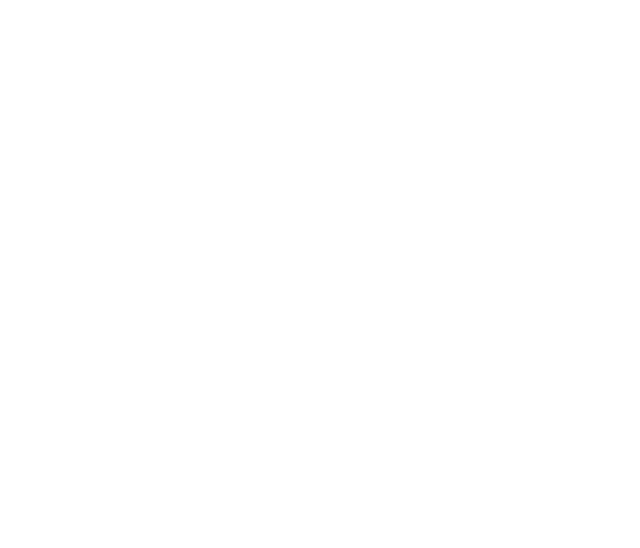
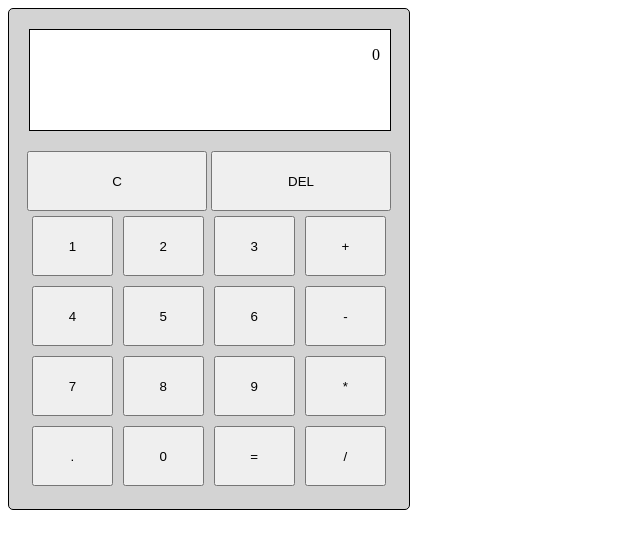
Before and after one commit to icolladm/CalculatorJS, a plain HTML site: page index.html in a window 1280 px wide. Shown: the whole page, without its empty margins (0-640 px from the left). Drawn offline with Linux system fonts and the light colour scheme.

Commit message:
Create struct of the html with the calc and the first functions with the operations

```diff
--- a/Scripts/CalculatorJS.js
+++ b/Scripts/CalculatorJS.js
@@ -0,0 +1,45 @@
+let operatorSelected = ''
+let lastOperation = 0
+let currentOperation = ''
+const addButton = document.getElementById('operatorAdd')
+const numberButton = document.querySelectorAll('.numberButton')
+const operation = document.getElementsByClassName('operation')
+const operatorButton = document.querySelectorAll('.operatorButton')
+
+const addFunction = (num1, num2 ) => {
+    return num1 + num2
+}
+
+const subtractFunction = (num1, num2) => {
+    return num1 - num2
+}
+
+const multiplyFunction = (num1, num2) => {
+    return num1 * num2
+}
+
+const divideFunction = (num1, num2) => {
+    return num1 / num2
+}
+
+numberButton.forEach((button) => {
+    button.addEventListener('click', () => {
+        if ((operation[0].innerHTML != '0') || (operation[0].innerHTML == '0' &&  button.innerHTML == '.') ){
+            currentOperation += button.innerHTML
+            operation[0].innerHTML += button.innerHTML
+        }
+        else{
+            currentOperation = button.innerHTML
+            operation[0].innerHTML = button.innerHTML
+        }
+    })
+})
+
+operatorButton.forEach((button) =>{
+    button.addEventListener('click', () => {
+        if (operatorSelected === ''){
+            operatorSelected = button.innerHTML
+            operation[0].innerHTML += operatorSelected
+        }
+    })
+})
--- a/Styles/index.css
+++ b/Styles/index.css
@@ -0,0 +1,138 @@
+.calculator{
+    border: 1px solid black;
+    background-color: lightgrey;
+    border-radius: 5px;
+    width: 400px;
+    height: 500px;
+    display: flex;
+    flex-direction: column;
+}
+
+.resultDiv{
+    border: 1px solid black;
+    background-color: white;
+    width: 360px;
+    height: 100px;
+    margin: 20px;
+}
+
+p{
+    text-align: right;
+    width: 350px;
+}
+
+.result{
+    height: 64px;
+    font-size: 40px;
+    margin: 0px;
+}
+
+.buttons{
+    display: grid;
+    justify-content: center;
+}
+
+.options button{
+    height: 60px;
+    width: 180px;
+}
+
+.clear{
+    grid-row: 1;
+    grid-column: 1;
+}
+
+
+.delete{
+    grid-row: 1;
+    grid-column: 2;
+}
+
+.numbers{
+    display: grid;
+}
+
+.numbers button{
+    height: 60px;
+    margin: 5px;
+}
+
+#button1{
+    grid-row: 1;
+    grid-column: 1;
+}
+
+#button2{
+    grid-row: 1;
+    grid-column: 2;
+}
+
+#button3{
+    grid-row: 1;
+    grid-column: 3;
+}
+
+#button4{
+    grid-row: 2;
+    grid-column: 1;
+}
+
+#button5{
+    grid-row: 2;
+    grid-column: 2;
+}
+
+#button6{
+    grid-row: 2;
+    grid-column: 3;
+}
+
+#button7{
+    grid-row: 3;
+    grid-column: 1;
+}
+
+#button8{
+    grid-row: 3;
+    grid-column: 2;
+}
+
+#button9{
+    grid-row: 3;
+    grid-column: 3;
+}
+
+#operatorAdd{
+    grid-row: 1;
+    grid-column: 4;
+}
+
+#operatorSubtract{
+    grid-row: 2;
+    grid-column: 4;
+}
+
+#operatorMult{
+    grid-row: 3;
+    grid-column: 4;
+}
+
+#operatorDivide{
+    grid-row: 4;
+    grid-column: 4;
+}
+
+#button0{
+    grid-row: 4;
+    grid-column: 2;
+}
+
+#dotButton{
+    grid-row: 4;
+    grid-column: 1;
+}
+
+#resultButton{
+    grid-row:4;
+    grid-column: 3;
+}
--- a/index.html
+++ b/index.html
@@ -1,5 +1,6 @@
 <!DOCTYPE html>
 <html>
+
 <head>
     <meta charset='utf-8'>
     <meta http-equiv='X-UA-Compatible' content='IE=edge'>
@@ -8,7 +9,54 @@
     <link rel='stylesheet' type='text/css' media='screen' href='./Styles/index.css'>
     <script src='./Scripts/CalculatorJS.js' defer></script>
 </head>
+
 <body>
+    <div class="container">
 
+        <div class="calculator">
+
+            <div class="resultDiv">
+
+                <p class="operation">0</p>
+                <p class="result"></p>
+
+            </div>
+
+            <div class="buttons">
+
+                <div class="options">
+
+                    <button class="clear">C</button>
+                    <button class="delete">DEL</button>
+
+                </div>
+
+                <div class="numbers">
+
+                    <button id="button1" class="numberButton">1</button>
+                    <button id="button2" class="numberButton">2</button>
+                    <button id="button3" class="numberButton">3</button>
+                    <button id="button4" class="numberButton">4</button>
+                    <button id="button5" class="numberButton">5</button>
+                    <button id="button6" class="numberButton">6</button>
+                    <button id="button7" class="numberButton">7</button>
+                    <button id="button8" class="numberButton">8</button>
+                    <button id="button9" class="numberButton">9</button>
+                    <button id="button0" class="numberButton">0</button>
+                    <button id="dotButton" class="numberButton">.</button>
+                    <button id="resultButton">=</button>
+                    <button id="operatorAdd" class="operatorButton">+</button>
+                    <button id="operatorSubtract" class="operatorButton">-</button>
+                    <button id="operatorMult" class="operatorButton">*</button>
+                    <button id="operatorDivide" class="operatorButton">/</button>
+
+                </div>
+
+            </div>
+
+        </div>
+
+    </div>
 </body>
+
 </html>
```
